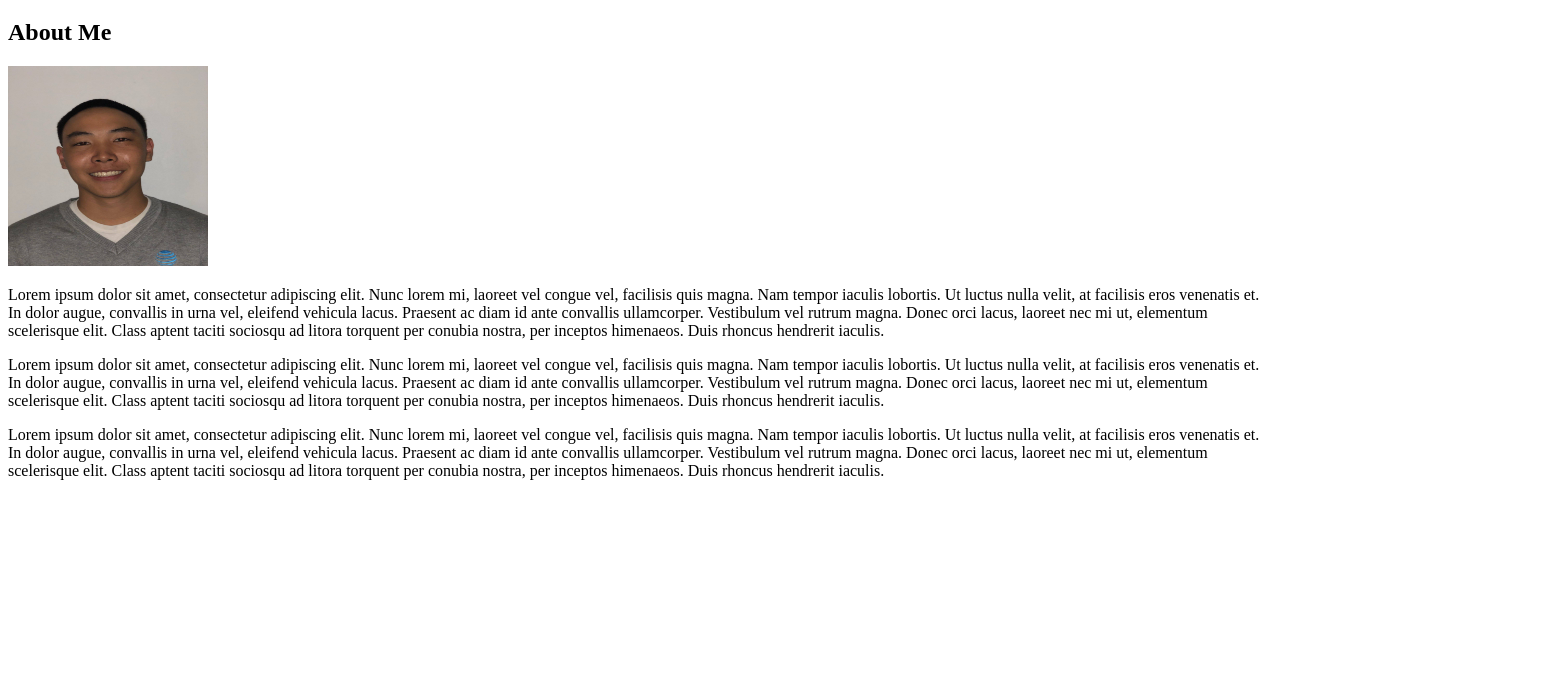
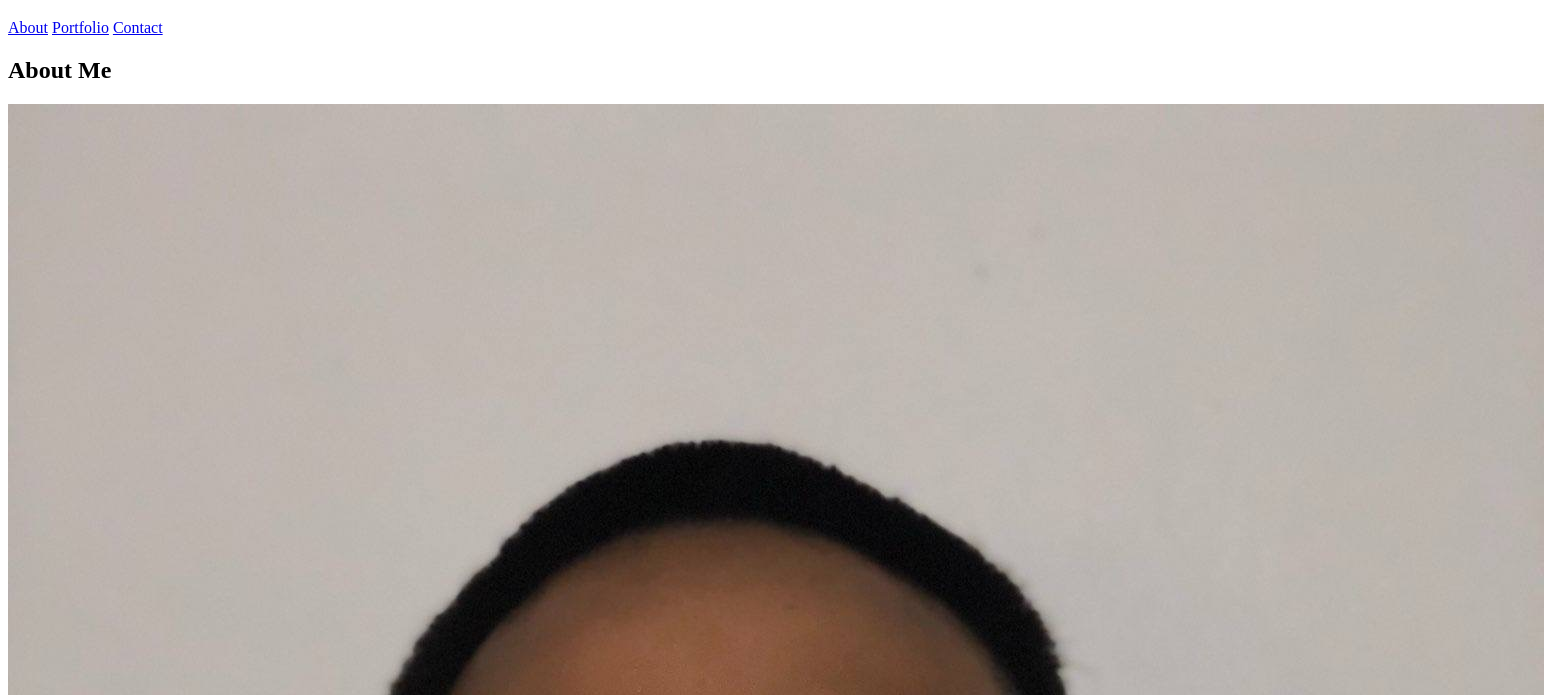
Before and after one commit to EricVongsay/Basic-Portfolio, a plain HTML site: page index.html in a window 1280 px wide. Shown: the part 61-756 px from the top of the page, 1544 px wide, since content can reach past the window. Drawn offline with Linux system fonts and the light colour scheme.

Commit message:
About me page added

```diff
--- a/index.html
+++ b/index.html
@@ -10,15 +10,24 @@
     </head>
 
     <body>
-        <div>
-            <h1>Eric Vongsay</h1>
-        </div>
+            <header>
+                <h1>Eric Vongsay</h1>
+            </header>
+
+
+            <!--linking to different html pages-->
+            <nav>
+                <a href="index.html">About</a>
+                <a href="./portfolio.html">Portfolio</a>
+                <a href="contact.html">Contact</a>
+            </nav>
+
 
         <div>
 
             <h2>About Me</h2>
 
-            <img src="./Headshot.JPG" height="200px" width="200px">
+            <img src="./Headshot.JPG" alt="Picture of me">
 
             <p>Lorem ipsum dolor sit amet, consectetur adipiscing elit. Nunc lorem mi, laoreet vel congue vel, facilisis quis magna. Nam tempor iaculis lobortis. Ut luctus nulla velit, at facilisis eros venenatis et. In dolor augue, convallis in urna vel, eleifend vehicula lacus. Praesent ac diam id ante convallis ullamcorper. Vestibulum vel rutrum magna. Donec orci lacus, laoreet nec mi ut, elementum scelerisque elit. Class aptent taciti sociosqu ad litora torquent per conubia nostra, per inceptos himenaeos. Duis rhoncus hendrerit iaculis.</p>
 
```
